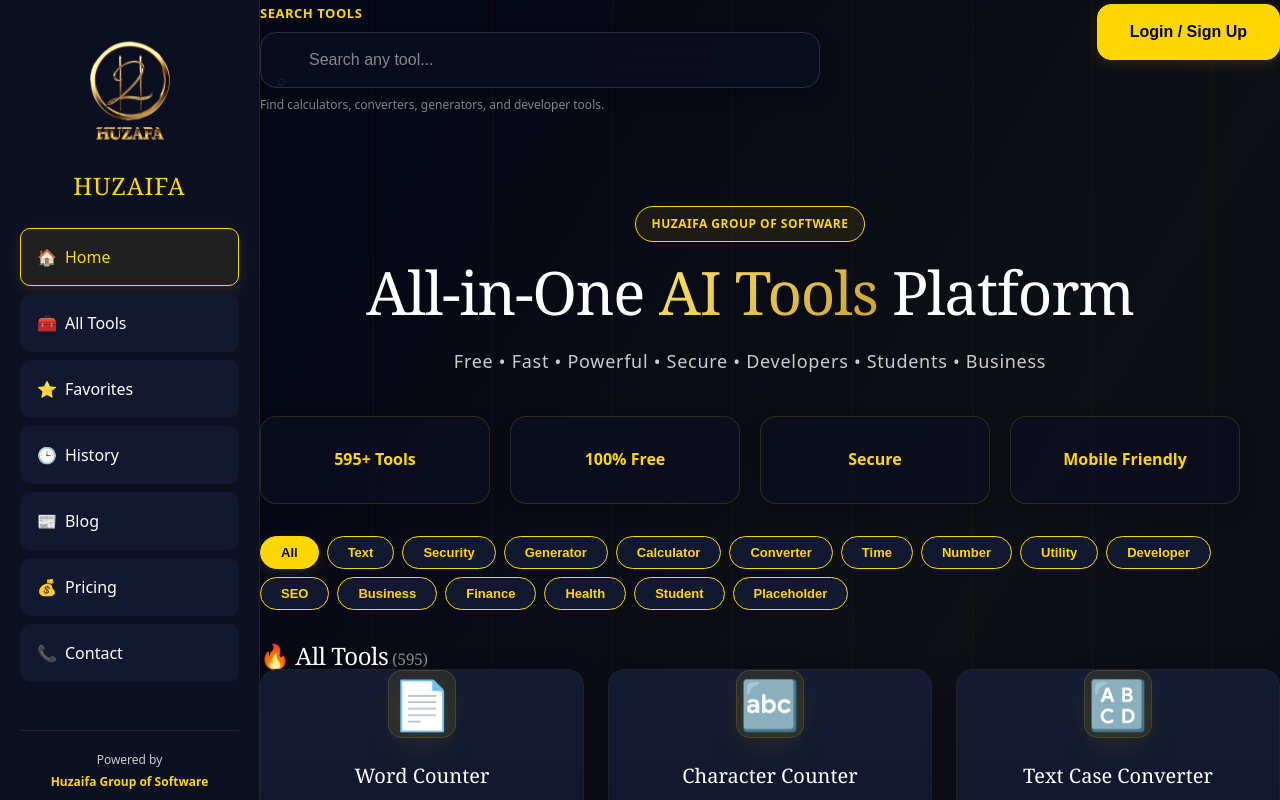
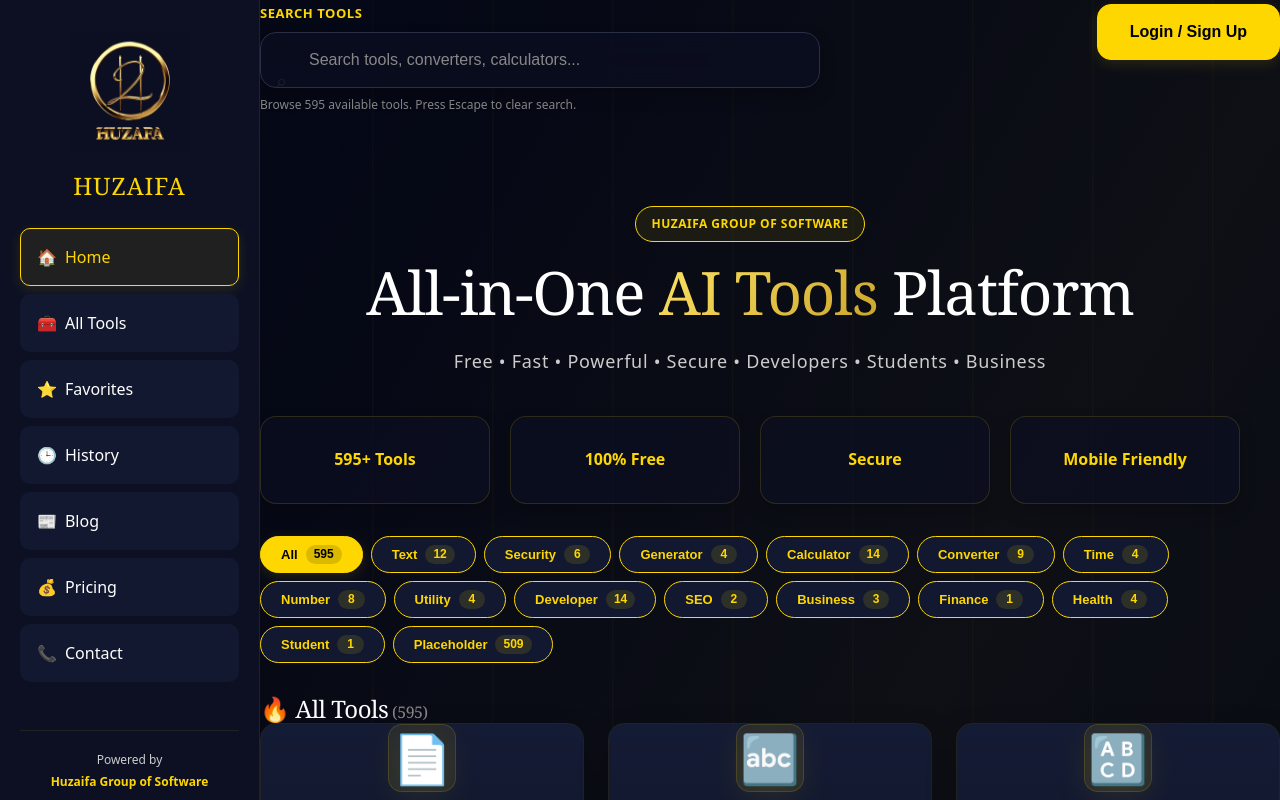
Before and after one commit to huzafahgs/huzaifa-tools, a React (Vite) app: page / in a window 1280 px wide. Shown: the top 800 px of the page. Built offline with nearby package versions, Linux system fonts and the light colour scheme.

Commit message:
Improve homepage search and empty states

```diff
--- a/src/App.css
+++ b/src/App.css
@@ -197,7 +197,7 @@
 .search {
   width: 100%;
   min-height: 3.5rem;
-  padding: var(--space-4) var(--space-5) var(--space-4) var(--space-12);
+  padding: var(--space-4) var(--space-12) var(--space-4) var(--space-12);
   border: 1px solid var(--color-border-subtle);
   border-radius: var(--radius-xl);
   background: var(--glass-bg);
@@ -221,6 +221,34 @@
   color: var(--color-text-subtle);
   font-size: var(--text-lg);
   pointer-events: none;
+}
+
+.search-clear {
+  position: absolute;
+  right: var(--space-3);
+  bottom: calc(var(--space-4) - 1px);
+  width: 2rem;
+  height: 2rem;
+  border: 1px solid var(--color-border-subtle);
+  border-radius: var(--radius-full);
+  background: var(--color-bg-raised);
+  color: var(--color-text-secondary);
+  cursor: pointer;
+  font-size: var(--text-lg);
+  line-height: 1;
+  display: grid;
+  place-items: center;
+  transition:
+    background-color var(--duration-fast) var(--ease-out),
+    border-color var(--duration-fast) var(--ease-out),
+    color var(--duration-fast) var(--ease-out);
+}
+
+.search-clear:hover,
+.search-clear:focus-visible {
+  background: var(--theme-accent);
+  border-color: var(--theme-accent);
+  color: var(--color-text-inverse);
 }
 
 .search::placeholder {
@@ -382,11 +410,29 @@
   cursor: pointer;
   font-weight: var(--font-weight-bold);
   font-size: var(--text-sm);
+  display: inline-flex;
+  align-items: center;
+  justify-content: center;
+  gap: var(--space-2);
   transition:
     background-color var(--duration-normal) var(--ease-out),
     color var(--duration-normal) var(--ease-out),
     transform var(--duration-fast) var(--ease-out),
     box-shadow var(--duration-normal) var(--ease-out);
+}
+
+.category-count {
+  min-width: 1.65rem;
+  padding: 0 var(--space-2);
+  border-radius: var(--radius-full);
+  background: rgba(255, 215, 0, 0.12);
+  color: inherit;
+  font-size: var(--text-xs);
+  line-height: 1.6;
+}
+
+.category-pill--active .category-count {
+  background: rgba(0, 0, 0, 0.14);
 }
 
 .category-pill:hover {
@@ -574,6 +620,24 @@
   line-height: var(--leading-relaxed);
 }
 
+.empty-state-action {
+  margin-top: var(--space-5);
+  padding: var(--space-3) var(--space-6);
+  border: 1px solid var(--theme-accent);
+  border-radius: var(--radius-md);
+  background: var(--theme-accent);
+  color: var(--color-text-inverse);
+  font-weight: var(--font-weight-bold);
+  cursor: pointer;
+  box-shadow: var(--shadow-gold-sm);
+}
+
+.empty-state-action:hover,
+.empty-state-action:focus-visible {
+  background: var(--color-gold-bright);
+  box-shadow: var(--shadow-gold-md);
+}
+
 /* ── Loading & Skeleton ── */
 
 .loading-spinner {
@@ -726,6 +790,7 @@
   .category-pill {
     flex: 1 1 calc(50% - var(--space-2));
     text-align: center;
+    padding-inline: var(--space-3);
   }
 
   .tools-grid {
--- a/src/App.jsx
+++ b/src/App.jsx
@@ -9,13 +9,22 @@
   const [selectedCategory, setSelectedCategory] = useState("All");
 
   const categories = ["All", ...new Set(tools.map(t => t.category))];
+  const trimmedSearch = searchQuery.trim();
 
   const filteredTools = tools.filter(tool => {
-    const matchesSearch = tool.name.toLowerCase().includes(searchQuery.toLowerCase()) ||
-                          tool.description.toLowerCase().includes(searchQuery.toLowerCase());
+    const query = trimmedSearch.toLowerCase();
+    const matchesSearch = tool.name.toLowerCase().includes(query) ||
+                          tool.description.toLowerCase().includes(query);
     const matchesCategory = selectedCategory === "All" || tool.category === selectedCategory;
     return matchesSearch && matchesCategory;
   });
+  const hasActiveSearch = Boolean(trimmedSearch);
+  const searchSummary = hasActiveSearch
+    ? `${filteredTools.length} result${filteredTools.length === 1 ? "" : "s"} for "${trimmedSearch}"`
+    : `Browse ${filteredTools.length} available tools`;
+  const getCategoryCount = (category) => (
+    category === "All" ? tools.length : tools.filter(tool => tool.category === category).length
+  );
 
   return (
     <Layout title="Home">
@@ -25,15 +34,30 @@
           <input
             id="home-tool-search"
             type="search"
-            placeholder="Search any tool..."
+            placeholder="Search tools, converters, calculators..."
             className="search"
             value={searchQuery}
             onChange={(e) => setSearchQuery(e.target.value)}
+            onKeyDown={(e) => {
+              if (e.key === "Escape") {
+                setSearchQuery("");
+              }
+            }}
             aria-describedby="home-tool-search-help"
             autoComplete="off"
           />
+          {hasActiveSearch && (
+            <button
+              type="button"
+              className="search-clear"
+              onClick={() => setSearchQuery("")}
+              aria-label="Clear search"
+            >
+              ×
+            </button>
+          )}
           <p id="home-tool-search-help" className="search-help">
-            Find calculators, converters, generators, and developer tools.
+            {searchSummary}. Press Escape to clear search.
           </p>
         </div>
         <button type="button" className="login-btn">Login / Sign Up</button>
@@ -66,7 +90,8 @@
             aria-pressed={selectedCategory === category}
             className={`category-pill${selectedCategory === category ? " category-pill--active" : ""}`}
           >
-            {category}
+            <span>{category}</span>
+            <span className="category-count">{getCategoryCount(category)}</span>
           </button>
         ))}
       </div>
@@ -94,8 +119,20 @@
           <div className="empty-state-icon" aria-hidden="true">🔍</div>
           <h3 className="empty-state-title">No tools found</h3>
           <p className="empty-state-text">
-            Try a different search term or category to discover our full toolkit.
+            Try clearing your search, using a broader keyword, or switching to All categories.
           </p>
+          {(hasActiveSearch || selectedCategory !== "All") && (
+            <button
+              type="button"
+              className="empty-state-action"
+              onClick={() => {
+                setSearchQuery("");
+                setSelectedCategory("All");
+              }}
+            >
+              Reset filters
+            </button>
+          )}
         </div>
       )}
 
```
